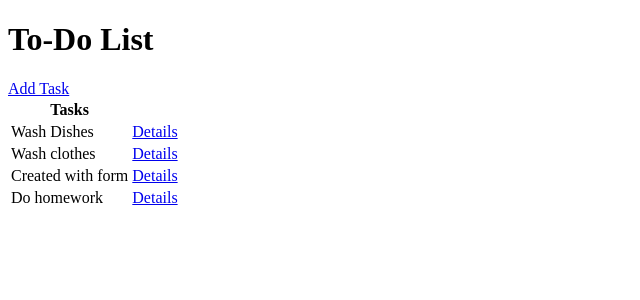
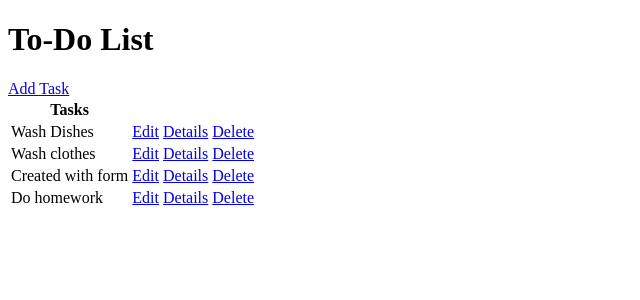
Before and after one commit to IsabelWen/ToDoList, a Django app: page / in a window 1280 px wide. Shown: the top 300 px of the page, without its empty margins (0-640 px from the left). Run offline with Django 4.2, Linux system fonts and the light colour scheme; data comes from the database, SQL or seed files in the repository.

Commit message:
Create edit-task template

```diff
--- a/todolist/base/templates/base/task_form.html
+++ b/todolist/base/templates/base/task_form.html
@@ -7,6 +7,7 @@
 </head>
 <body>
     <h3>Task Form</h3>
+    <a href="{% url 'todo' %}">Back</a>
     <form method="POST" action="">
         {% csrf_token %}
         {{form.as_p}}
--- a/todolist/base/templates/base/todolist.html
+++ b/todolist/base/templates/base/todolist.html
@@ -16,7 +16,9 @@
         {% for task in tasks %}
         <tr>
             <td>{{task.title}}</td>
+            <td><a href="{% url 'edit-task' task.id %}">Edit</a></td>
             <td><a href="{% url 'task' task.id %}">Details</a></td>
+            <td><a href="{% url 'delete-task' task.id %}">Delete</a></td>
         </tr>
         {% empty %}
         <h3>No task yet</h3>
--- a/todolist/base/urls.py
+++ b/todolist/base/urls.py
@@ -1,8 +1,10 @@
 from django.urls import path
-from .views import ToDoList, TaskDetails, CreateTask
+from .views import ToDoList, TaskDetails, CreateTask, EditTask, DeleteTask
 
 urlpatterns = [
     path('', ToDoList.as_view(), name='todo'),
     path('task/<int:pk>', TaskDetails.as_view(), name='task'),
     path('create-task/', CreateTask.as_view(), name='create-task'),
+    path('edit-task/<int:pk>/', EditTask.as_view(), name='edit-task'),
+    path('delete-task/<int:pk>/', DeleteTask.as_view, name='delete-task'),
 ]
--- a/todolist/base/views.py
+++ b/todolist/base/views.py
@@ -2,7 +2,7 @@
 from django.shortcuts import render
 from django.views.generic.list import ListView
 from django.views.generic.detail import DetailView
-from django.views.generic.edit import CreateView
+from django.views.generic.edit import CreateView, UpdateView, DeleteView
 from django.urls import reverse_lazy
 
 # Model import
@@ -22,4 +22,14 @@ class CreateTask(CreateView):
     model = Task
     fields  = '__all__'
     success_url = reverse_lazy('todo')
-    #template_name =
+
+class EditTask(UpdateView):
+    model = Task
+    fields = '__all__'
+    success_url = reverse_lazy('todo')
+
+class DeleteTask(DeleteView):
+    model = Task
+    context_object_name = 'task'
+    template_name = 'base/delete_task.html'
+    success_url = reverse_lazy('todo')
```
Also changed, not shown: todolist/base/templates/base/delete_task.html (added, +13 -0 lines).
